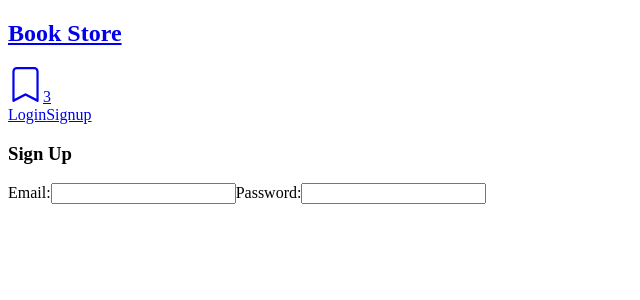
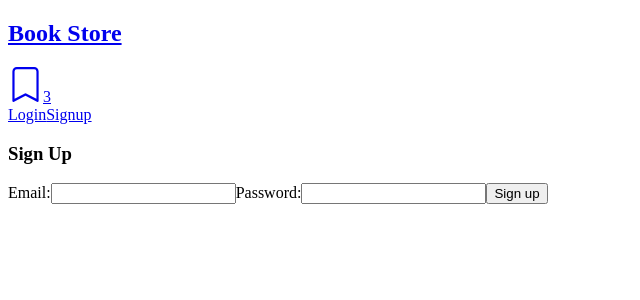
Before and after one commit to Yassin-Elmahdy123/Al-Zanqa-group, a React app in the folder frontend/: page /signup in a window 1280 px wide. Shown: the top 300 px of the page, without its empty margins (0-640 px from the left). Built offline with nearby package versions, Linux system fonts and the light colour scheme; the HTML template or start-up script is replaced by a standard one.

Commit message:
Update Signup.jsx

```diff
--- a/frontend/src/pages/LoginSignup/Signup.jsx
+++ b/frontend/src/pages/LoginSignup/Signup.jsx
@@ -26,6 +26,7 @@ const Signup = () => {
             onChange={(e) => setPassword(e.target.value)}
             value={password}
             />
+            <button>Sign up</button>
         </form>
     )
 }
```
